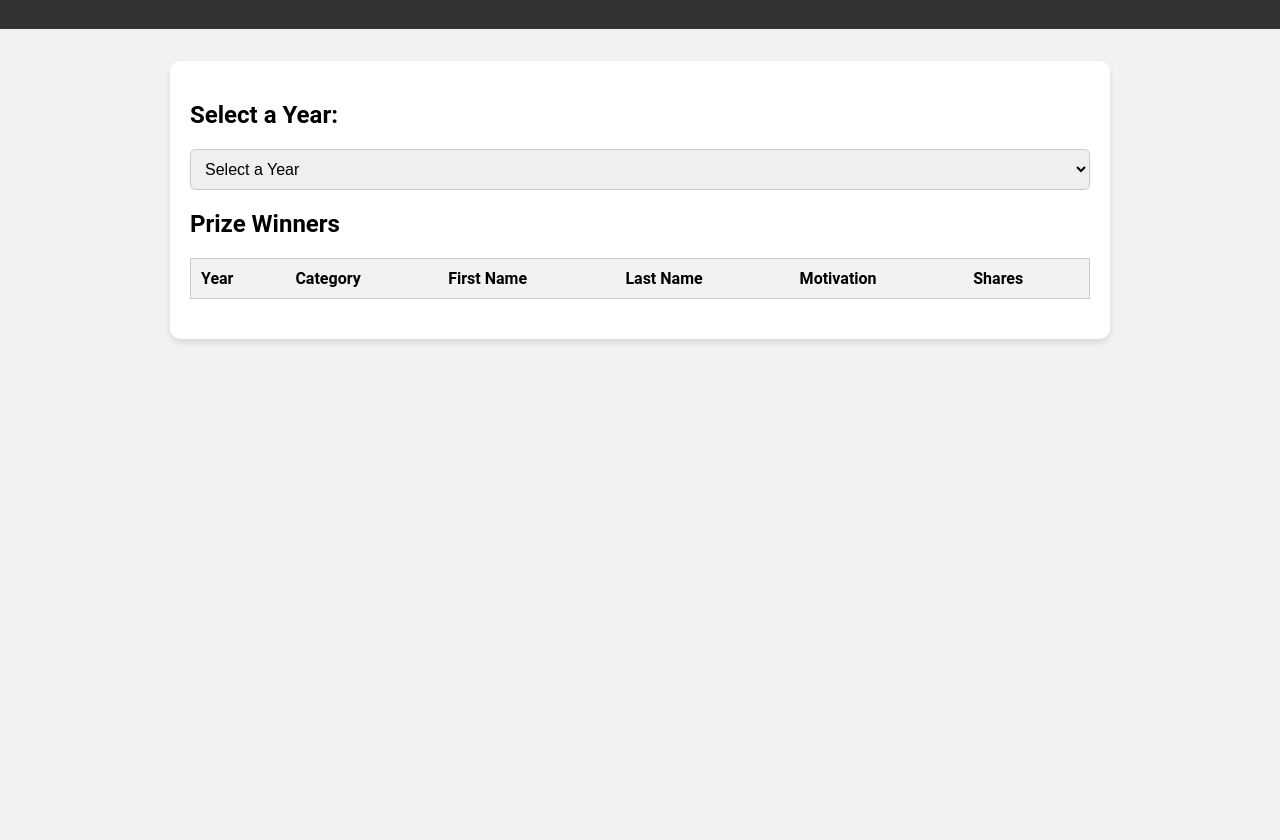
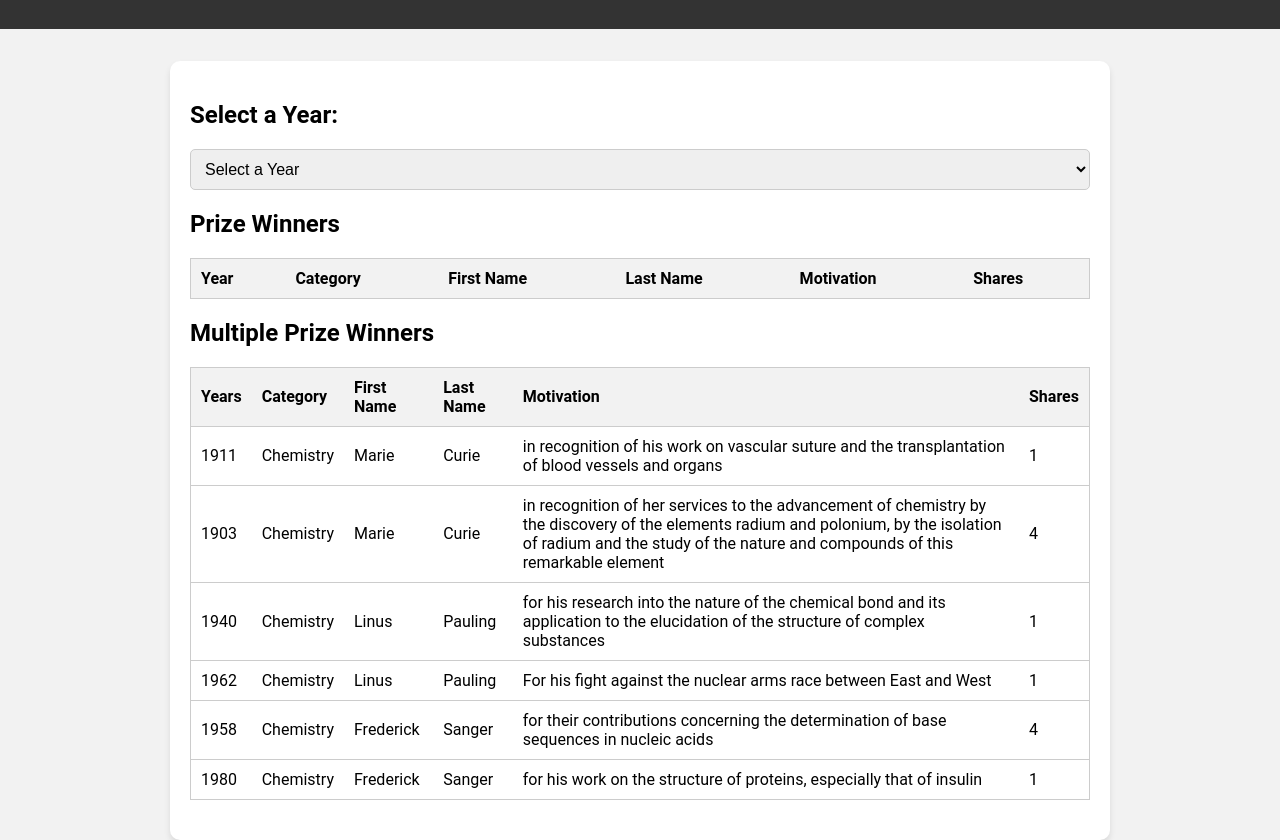
Before and after one commit to divishaupadhyay/noble-price-winner, a plain HTML site: page index.html in a window 1280 px wide. Shown: the part 92-932 px from the top of the page. Before the commit the page ends 800 px from the top, so only its background shows below. Drawn offline with Linux system fonts and the light colour scheme.

Commit message:
Added div that shows noble price winners who have wone proce more than once

```diff
--- a/fetch.js
+++ b/fetch.js
@@ -30,7 +30,7 @@ function displayPrizeData(selectedYear) {
                                 <td>${prize.category}</td>
                                 <td>${laureate.firstname}</td>
                                 <td>${laureate.surname}</td>
-                                <td>${prize.motivation}</td>
+                                <td>${laureate.motivation}</td>
                                 <td>${laureate.share}</td>
                             </tr>
                         `;
--- a/index.html
+++ b/index.html
@@ -35,8 +35,68 @@
                 </thead>
                 <tbody id="data-output"></tbody>
             </table>
+            <h2>Multiple Prize Winners</h2>
+            <table>
+                <thead>
+                    <tr>
+                        <th>Years</th>
+                        <th>Category</th>
+                        <th>First Name</th>
+                        <th>Last Name</th>
+                        <th>Motivation</th>
+                        <th>Shares</th>
+                    </tr>
+                </thead>
+                <tbody id="data-output">
+                    <td>1911</td>
+                    <td>Chemistry</td>
+                    <td>Marie </td>
+                    <td>Curie</td>
+                    <td>in recognition of his work on vascular suture and the transplantation of blood vessels and organs</td>
+                    <td>1</td>
+                </tbody>
+                <tbody id="data-output">
+                    <td>1903</td>
+                    <td>Chemistry</td>
+                    <td>Marie </td>
+                    <td>Curie</td>
+                    <td>in recognition of her services to the advancement of chemistry by the discovery of the elements radium and polonium, by the isolation of radium and the study of the nature and compounds of this remarkable element</td>
+                    <td>4</td>
+                </tbody>
+                <tbody id="data-output">
+                    <td>1940</td>
+                    <td>Chemistry</td>
+                    <td>Linus</td>
+                    <td>Pauling</td>
+                    <td>for his research into the nature of the chemical bond and its application to the elucidation of the structure of complex substances</td>
+                    <td>1</td>
+                </tbody>
+                <tbody id="data-output">
+                    <td>1962</td>
+                    <td>Chemistry</td>
+                    <td>Linus</td>
+                    <td>Pauling</td>
+                    <td>For his fight against the nuclear arms race between East and West</td>
+                    <td>1</td>
+                </tbody>
+                <tbody id="data-output">
+                    <td>1958</td>
+                    <td>Chemistry</td>
+                    <td>Frederick</td>
+                    <td>Sanger</td>
+                    <td>for their contributions concerning the determination of base sequences in nucleic acids</td>
+                    <td>4</td>
+                </tbody>
+                <tbody id="data-output">
+                    <td>1980</td>
+                    <td>Chemistry</td>
+                    <td>Frederick</td>
+                    <td>Sanger</td>
+                    <td>for his work on the structure of proteins, especially that of insulin</td>
+                    <td>1</td>
+                </tbody>
+            </table>
         </section>
-
     </section>
 
     <script src="fetch.js"></script>
```
